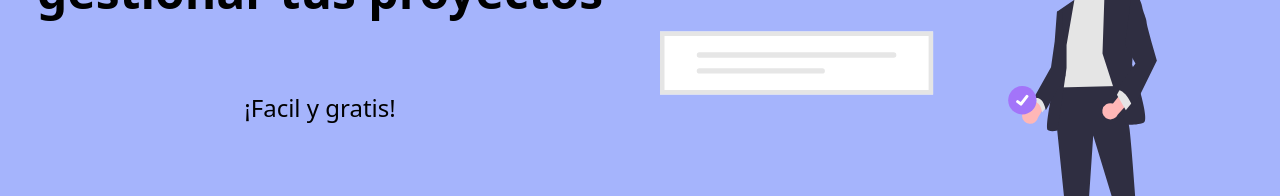
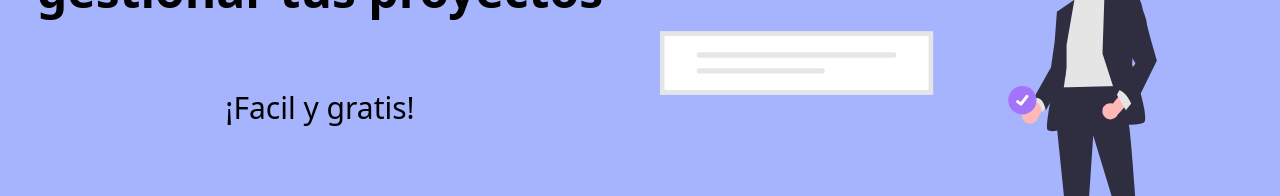
Before and after one commit to Devtambulos/GestionProyectosInvestigacion, a React (Create React App) app: page /inicio in a window 1280 px wide. Shown: the part 269-465 px from the top of the page. Built offline with nearby package versions, Linux system fonts and the light colour scheme.

Commit message:
Agregar comentarios por cosas que hay que arreglar en diseño

```diff
--- a/src/pages/Index.jsx
+++ b/src/pages/Index.jsx
@@ -17,7 +17,9 @@ const Index = () => {
   );
 };
 
-// TODO: terminar cards de mostrar info xd
+
+
+//TODO: Centrar card para pantallas grandes
 
 const CardInfo = () => {
   return (
--- a/src/pages/inicial/index.jsx
+++ b/src/pages/inicial/index.jsx
@@ -60,7 +60,7 @@ const Header = () => {
           <h1 className="font-bold text-3xl p-1 w-full text-center md:text-5xl">
             DevProject es el lugar indicado donde podrás gestionar tus proyectos
           </h1>
-          <p className="text-2xl  textTitulo w-full text-center p-5">
+          <p className="text-2xl  textTitulo w-full text-center p-5 md:text-3xl">
             ¡Facil y gratis!
           </p>
 
@@ -132,6 +132,8 @@ const Section = () => {
   );
 };
 
+
+//TODO: Cambiar info de devs para que se vea mas arreglado (en datosDevs.json)
 const CardsDesarrolladores = () => {
   return (
     <div className="flex flex-wrap justify-evenly p-4 bg-gradient-to-b from-gray-400 to-gray-900">
```
